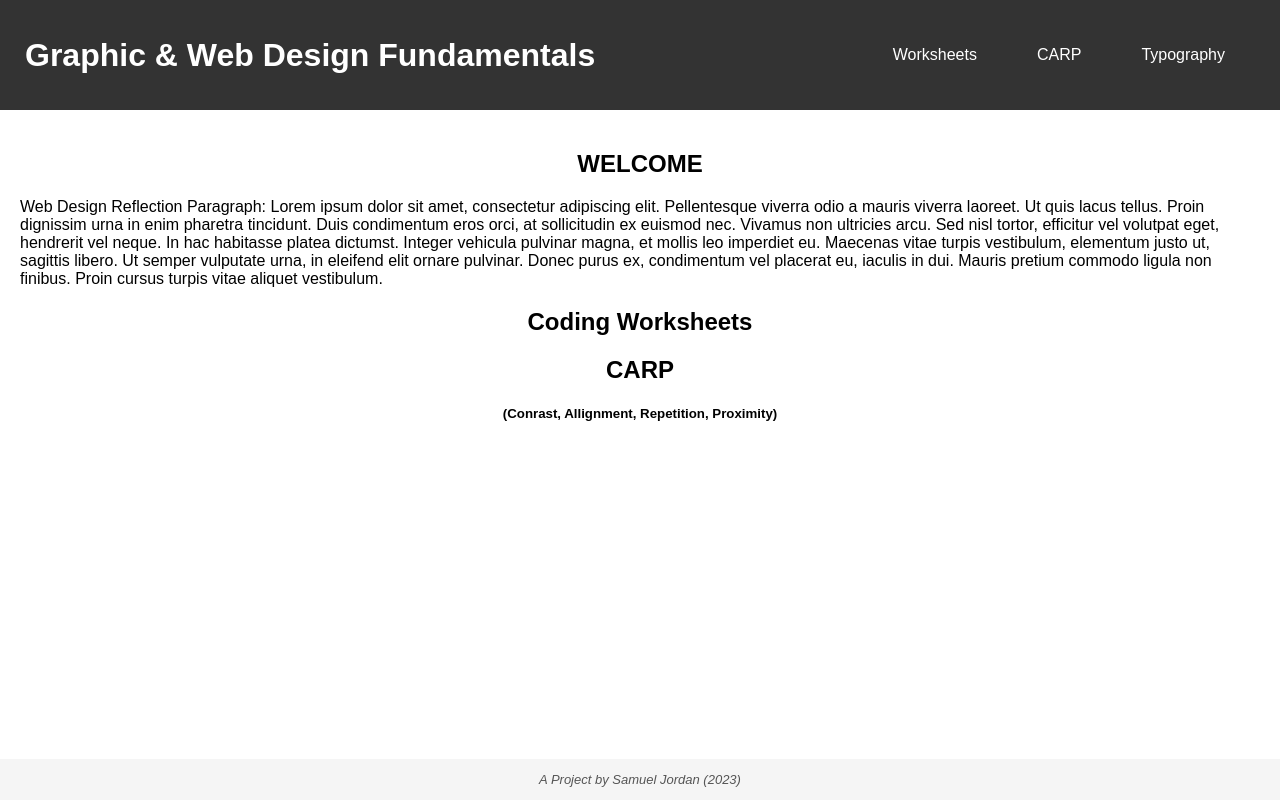
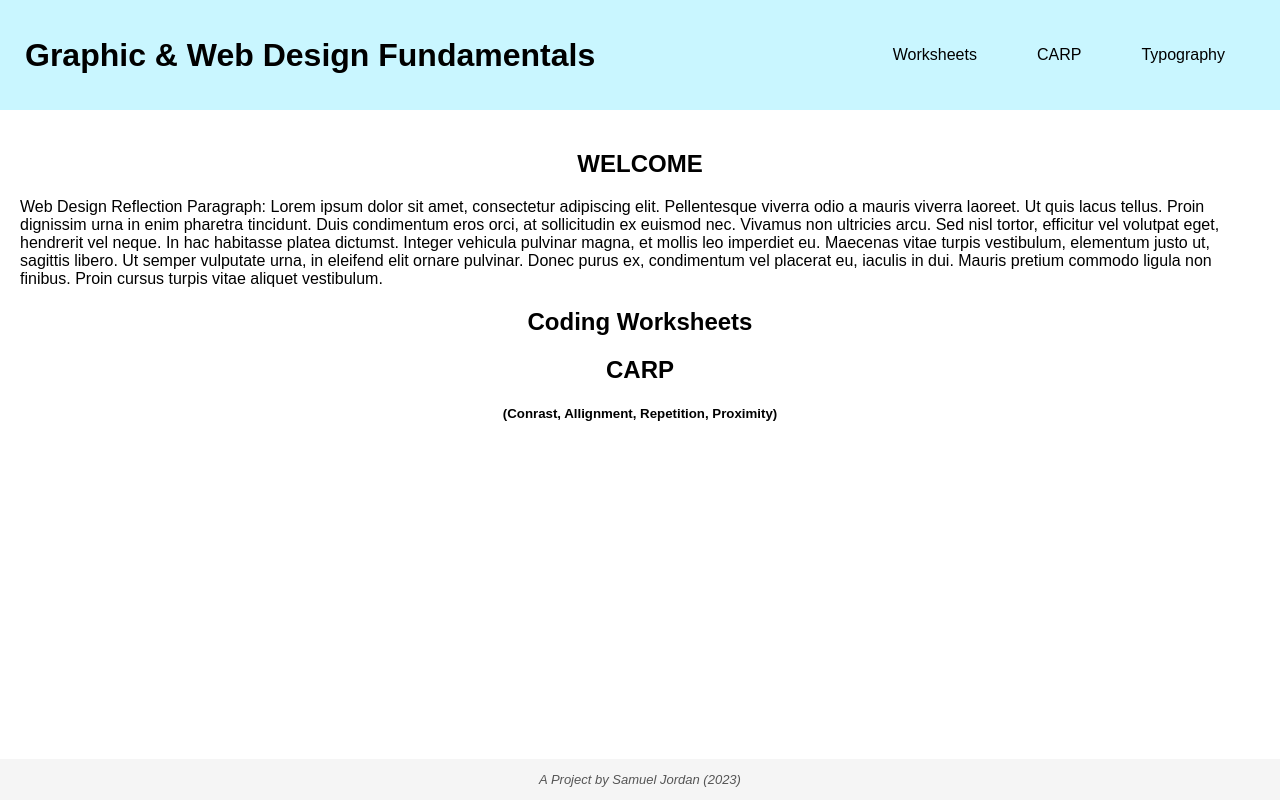
Before and after one commit to Samj203/Final-Website, a plain HTML site: page index.html in a window 1280 px wide. Drawn offline with Linux system fonts and the light colour scheme.

Commit message:
Change Header style + Animations

```diff
--- a/styles.css
+++ b/styles.css
@@ -10,14 +10,14 @@ body {
 
 header {
     display: flex;
-    background-color: #333;
+    background-color: #c9f6ff;
     padding: 15px;
     padding-top: 5px;
     padding-bottom: 5px;
     padding-left: 25px;
     align-items: center;
     justify-content: space-between;
-    color: #fff;
+    color: #000000;
     min-height: 100px;
 
 }
@@ -30,16 +30,19 @@ nav {
 }
 
 nav a {
-    color: #fff;
     text-decoration: none;
     padding: 10px 20px;
     margin: 0 10px;
+    color: #000000;
+    border-radius: 5px;
     transition: background-color 0.5s;
+    transition: color 0.5s;
 }
 
 nav a:hover {
     background-color: #555;
     border-radius: 5px;
+    color: white;
 }
 
 main {
```
